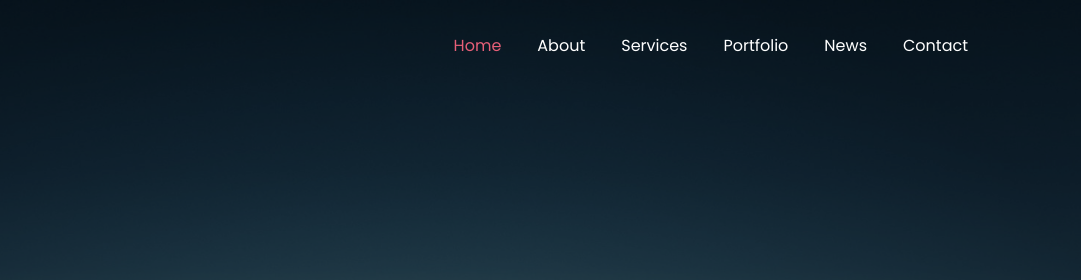
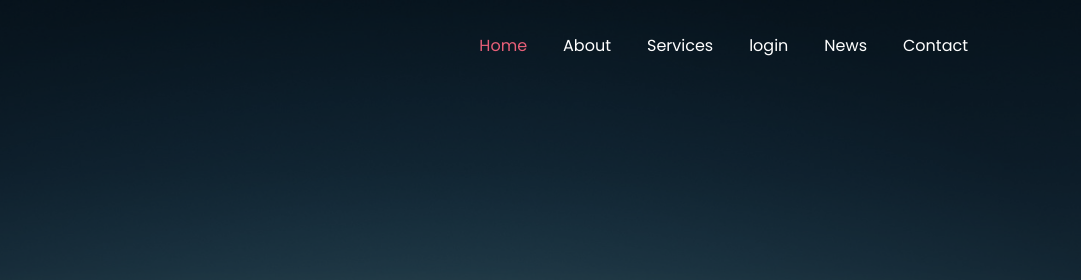
Before and after one commit to jiasin10/WAPP-Lact-Tech, a plain HTML site: page index.html in a window 1280 px wide. Shown: the top 280 px of the page, 199-1280 px from the left. Drawn offline with nearby package versions, Linux system fonts and the light colour scheme.

Commit message:
new login

```diff
--- a/index.html
+++ b/index.html
@@ -37,7 +37,7 @@
                         <a class="nav-link" href="#bg-services">Services</a>
                     </li>
                     <li class="nav-item">
-                        <a class="nav-link" href="#featured-works">Portfolio</a>
+                        <a class="nav-link" href="#featured-works">login</a>
                     </li>
                     <li class="nav-item">
                         <a class="nav-link" href="#latest-news">News</a>
```
